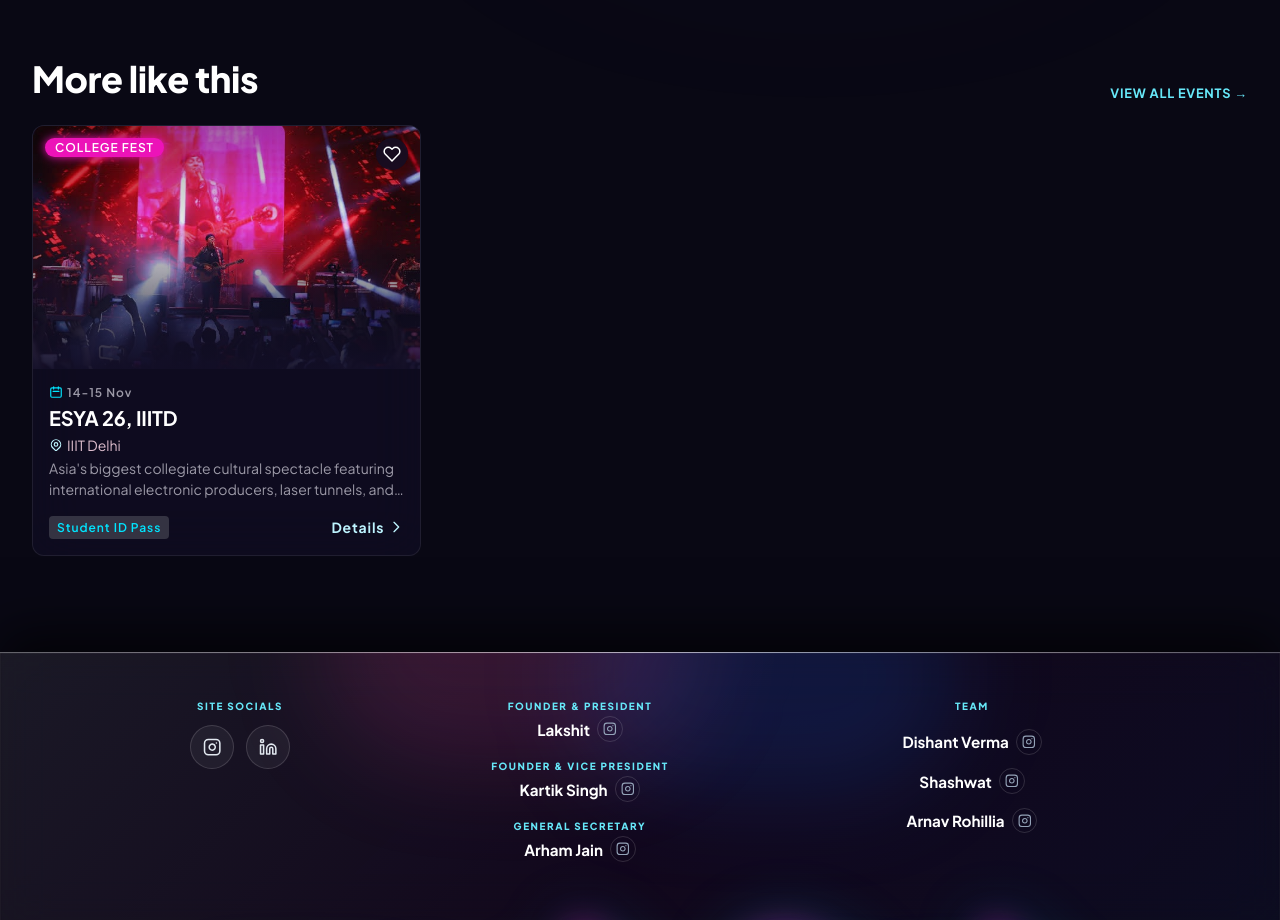
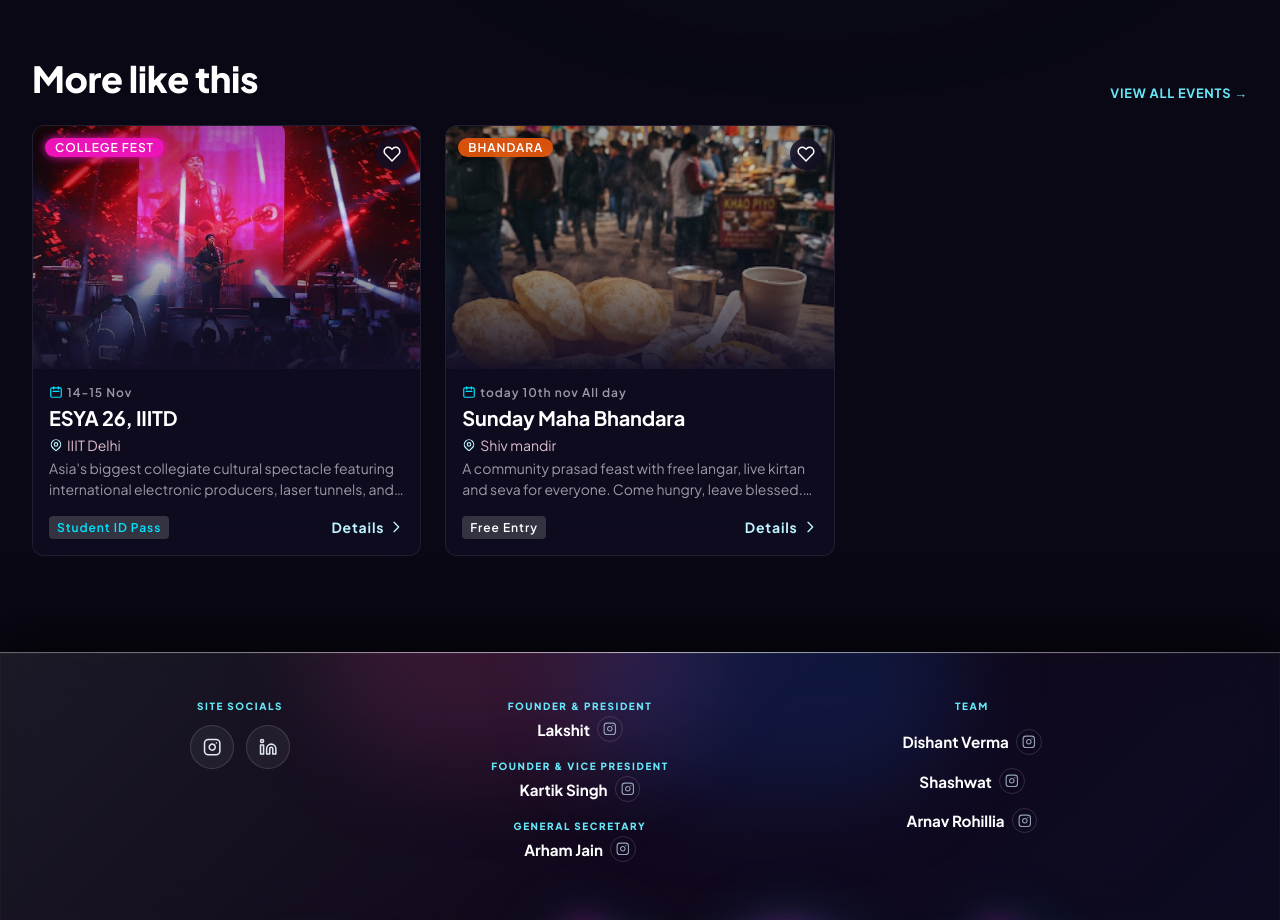
Before and after one commit to arham-data/Khao-Piyo, a React (Vite) app: page /events/Chamanlal in a window 1280 px wide. Shown: the part 1026-1946 px from the top of the page. Built offline with nearby package versions, Linux system fonts and the light colour scheme; a web font is replaced by a local one.

Commit message:
chore: add bhandara

```diff
--- a/src/data/events.js
+++ b/src/data/events.js
@@ -1,7 +1,7 @@
 /**
  * EVENT DATA
  *
- * One list of twelve events used by both pages.
+ * One list of events used by both pages.
  *
  *   featured: true  -> also shown in the homepage "What's the scene?" grid
  *   featured: false -> only shown on the Discover All Events page
@@ -17,6 +17,7 @@
 
 import moodIndigo from '../assets/images/events/fest.jpeg'
 import bhature from '../assets/images/events/bhature.jpeg'
+import sundayBhandara from '../assets/images/events/sunday-maha-bhandara.jpg'
 
 export const events = [
   {
@@ -101,5 +102,36 @@ export const events = [
     footer: 'Free Entry',
     footerColor: 'white',
     imageFilter: 'none',
+  },
+  {
+    id: 'sunday-maha-bhandara',
+    category: 'Bhandara',
+    badge: 'Bhandara',
+    date: 'today 10th nov All day',
+    title: 'Sunday Maha Bhandara',
+    venue: 'Shiv mandir',
+    description:
+      'A community prasad feast with free langar, live kirtan and seva for everyone. Come hungry, leave blessed. Location: Sri nagar rani bagh',
+    price: 'Free Entry',
+    organiser: 'Shiv mandir',
+    ticketLink: '',
+    highlights: [
+      'Free langar and prasad for all',
+      'Walk-in seva slots on arrival',
+      'All Day',
+    ],
+    image: sundayBhandara,
+    featured: true,
+    // Discover All Events card
+    badgeColor: 'orange',
+    priceColor: 'emerald',
+    glow: 'cyan',
+    // Homepage card
+    featuredBadgeColor: 'orange',
+    featuredPriceColor: 'emerald',
+    accent: 'orange',
+    footer: 'Free Entry',
+    footerColor: 'emerald',
+    imageFilter: 'none',
   }
 ]
```
